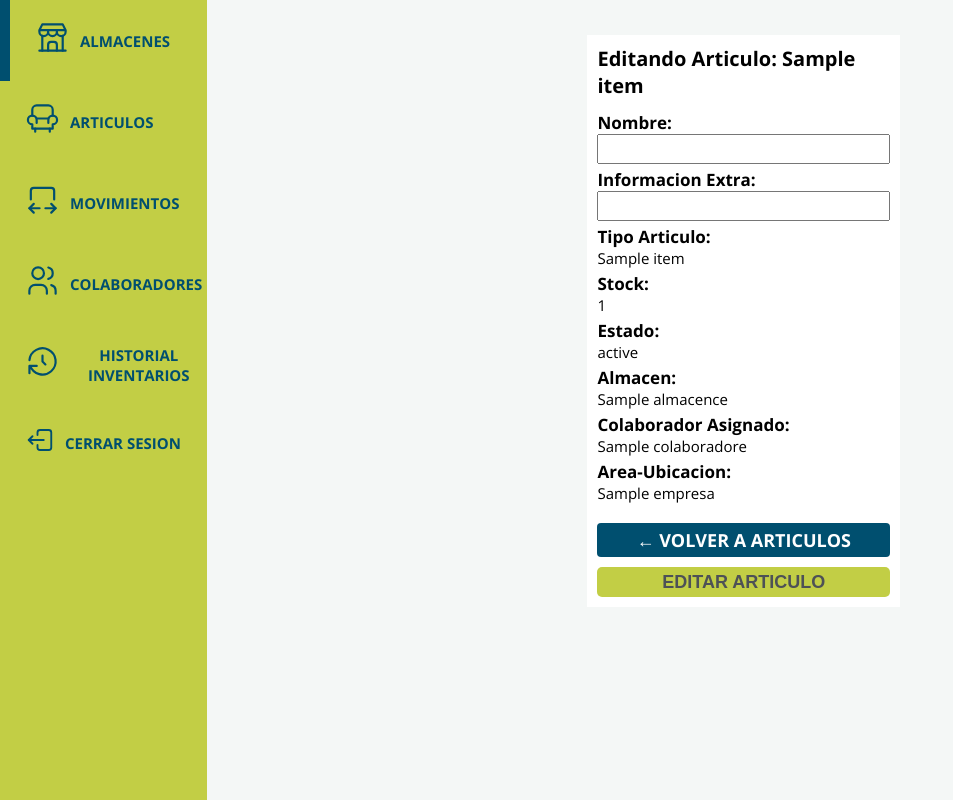
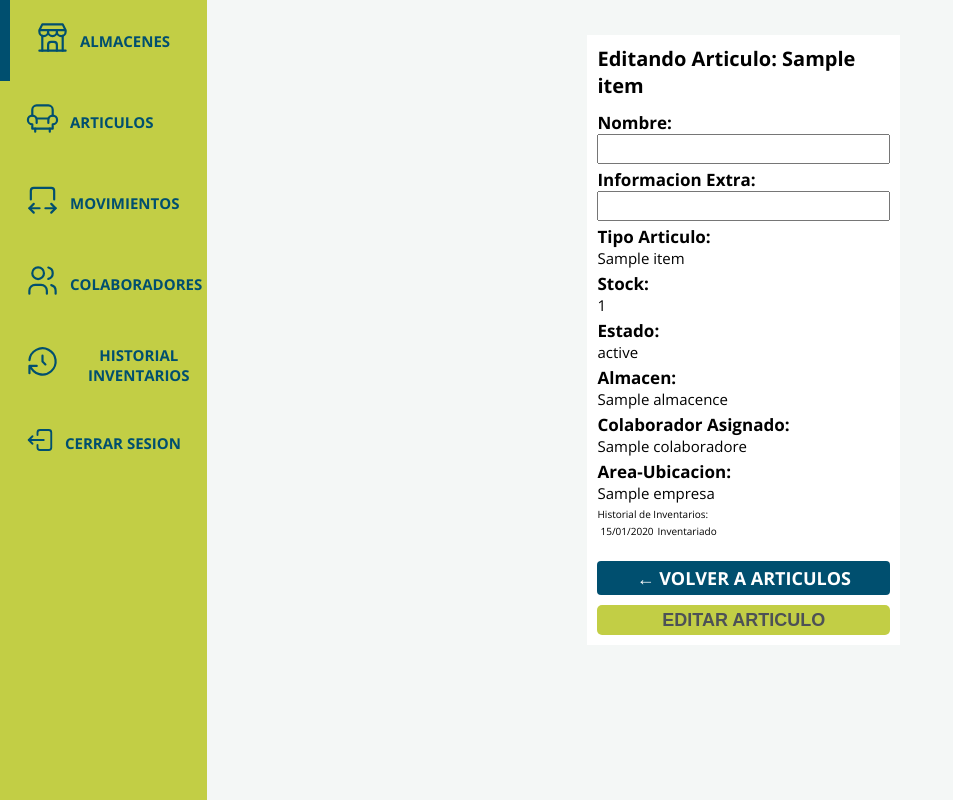
Before and after one commit to ViTh0X/aplicaciones_incasur, a Django app: template templates/logistica/formulario_editar_item_celular.html in a window 1280 px wide. Shown: the whole page, without its empty margins (0-953 px from the left). Run offline with Django 5.2, Linux system fonts and the light colour scheme; the template is opened without the code that fills it: values that come from a table or form of the project are taken from there, others are empty; tables that the repository leaves empty hold one stand-in row (values such as "Sample post").

Commit message:
Editar Formulario items

```diff
--- a/templates/logistica/formulario_editar_item_celular.html
+++ b/templates/logistica/formulario_editar_item_celular.html
@@ -42,6 +42,17 @@
                 <label for="">Area-Ubicacion:</label>
                 {{ item.id_area }}
             </div>
+            <div class="historial_inventarios_mini">
+                <label for="">Historial de Inventarios:</label>
+                {% for inven in inventario %}
+                    <table>
+                        <tbody>
+                            <td> {{ inven.fecha_modificacion|date:"d/m/Y" }} </td>
+                            <td> Inventariado </td>
+                        </tbody>
+                    </table>
+                {% endfor %}
+            </div>
             <div class="botones_formularios">
                 {% if not inventario %}
                 <a class="boton_enlace a1" href="{% url 'logistica_items' %}">Inventariar Articulo</a>
```
